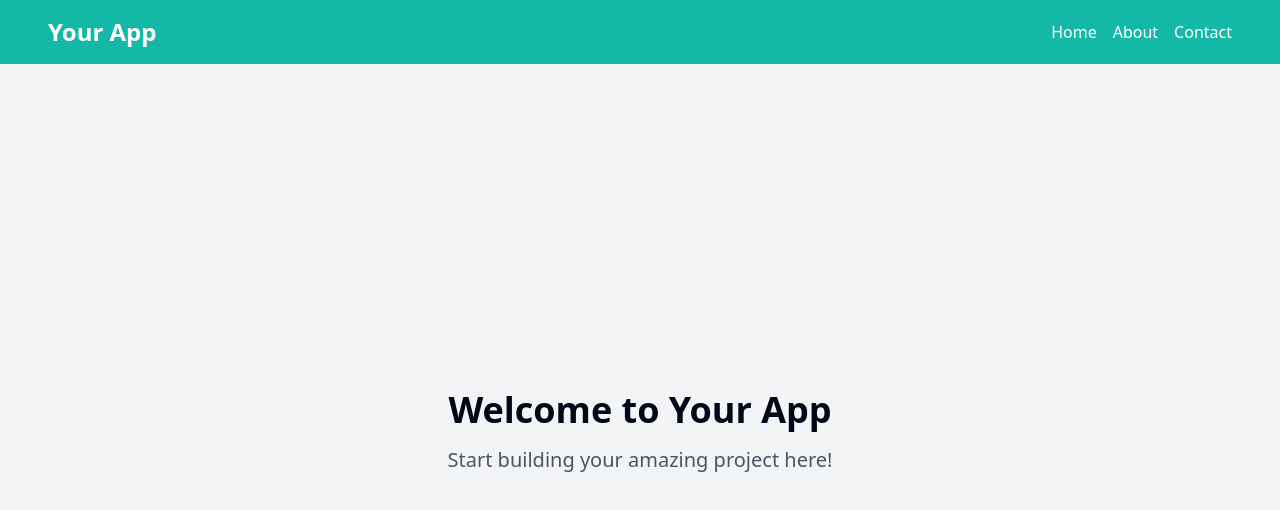
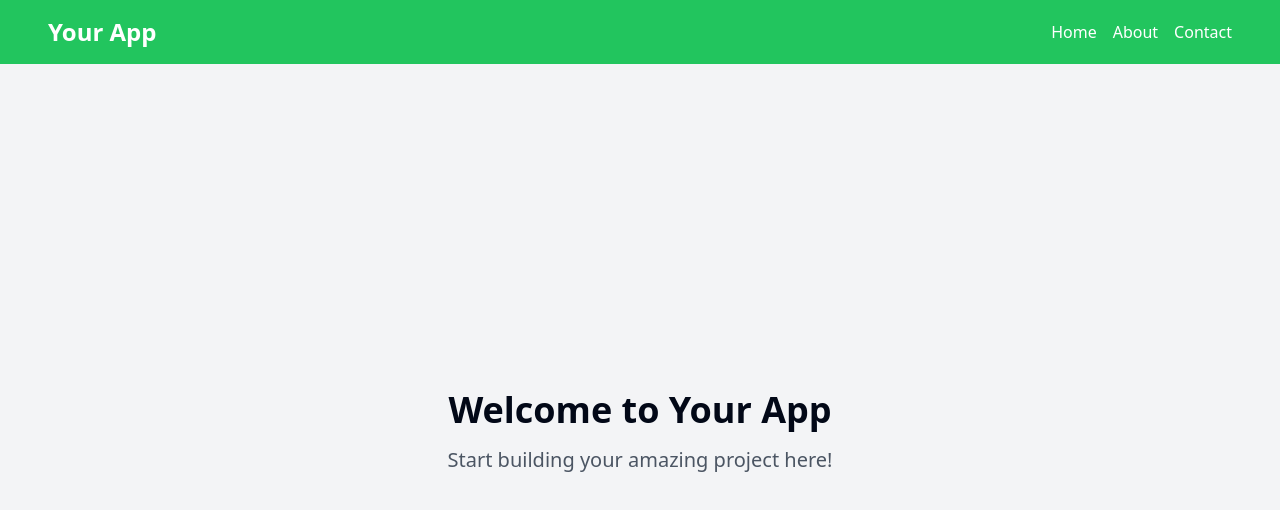
Before and after one commit to jkinyua-ops/hst-ai-34a98b2a-5c74-4b14-8cc9-daa76d2e7a4b, a React (Vite) app: page / in a window 1280 px wide. Shown: the top 510 px of the page. Built offline with nearby package versions, Linux system fonts and the light colour scheme.

Commit message:
update file

```diff
--- a/src/pages/Index.tsx
+++ b/src/pages/Index.tsx
@@ -4,13 +4,13 @@ import { Link } from 'react-router-dom';
 const Index = () => {
   return (
     <div className="min-h-screen flex flex-col bg-gray-100">
-      <nav className="bg-teal-500 p-4">
+      <nav className="bg-green-500 p-4">
         <div className="container mx-auto flex justify-between items-center">
           <Link to="/" className="text-white text-2xl font-bold">Your App</Link>
           <div className="space-x-4">
-            <Link to="/" className="text-white hover:text-teal-200">Home</Link>
-            <Link to="/about" className="text-white hover:text-teal-200">About</Link>
-            <Link to="/contact" className="text-white hover:text-teal-200">Contact</Link>
+            <Link to="/" className="text-white hover:text-green-200">Home</Link>
+            <Link to="/about" className="text-white hover:text-green-200">About</Link>
+            <Link to="/contact" className="text-white hover:text-green-200">Contact</Link>
           </div>
         </div>
       </nav>
```
